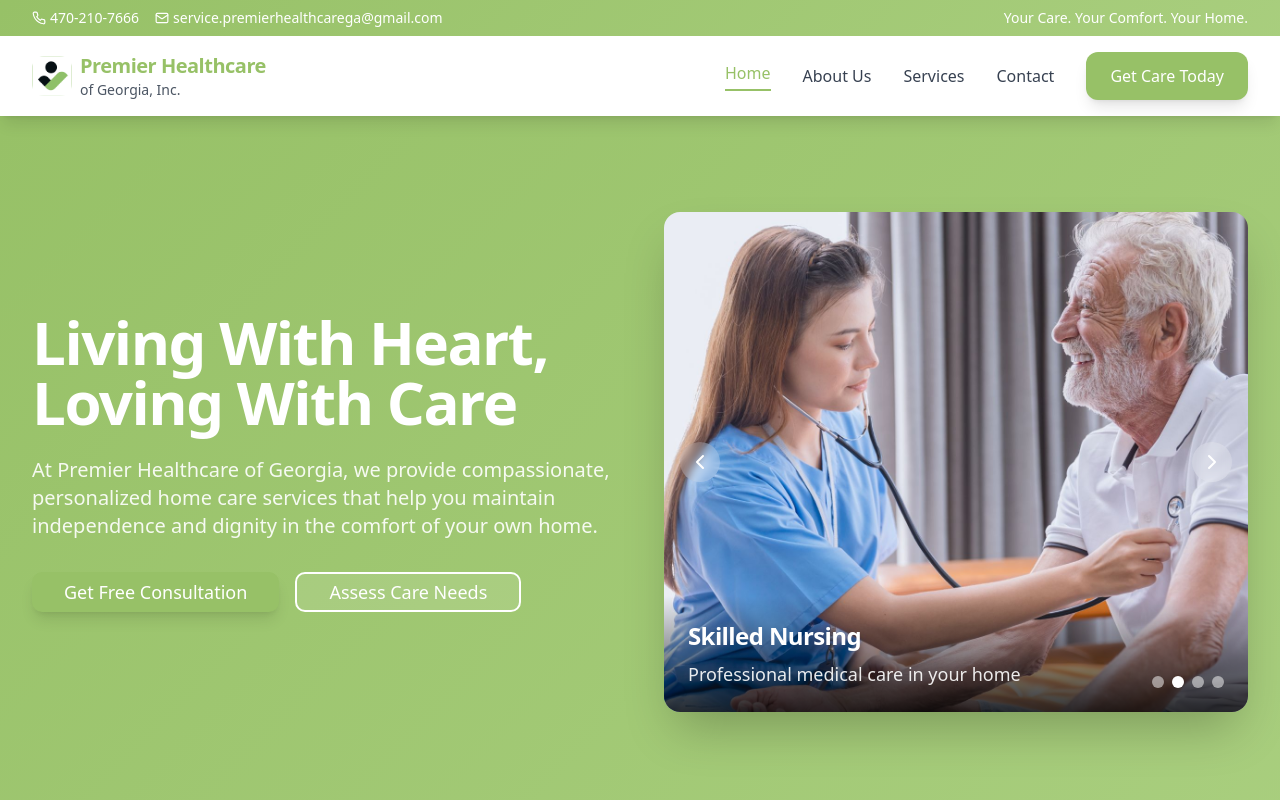
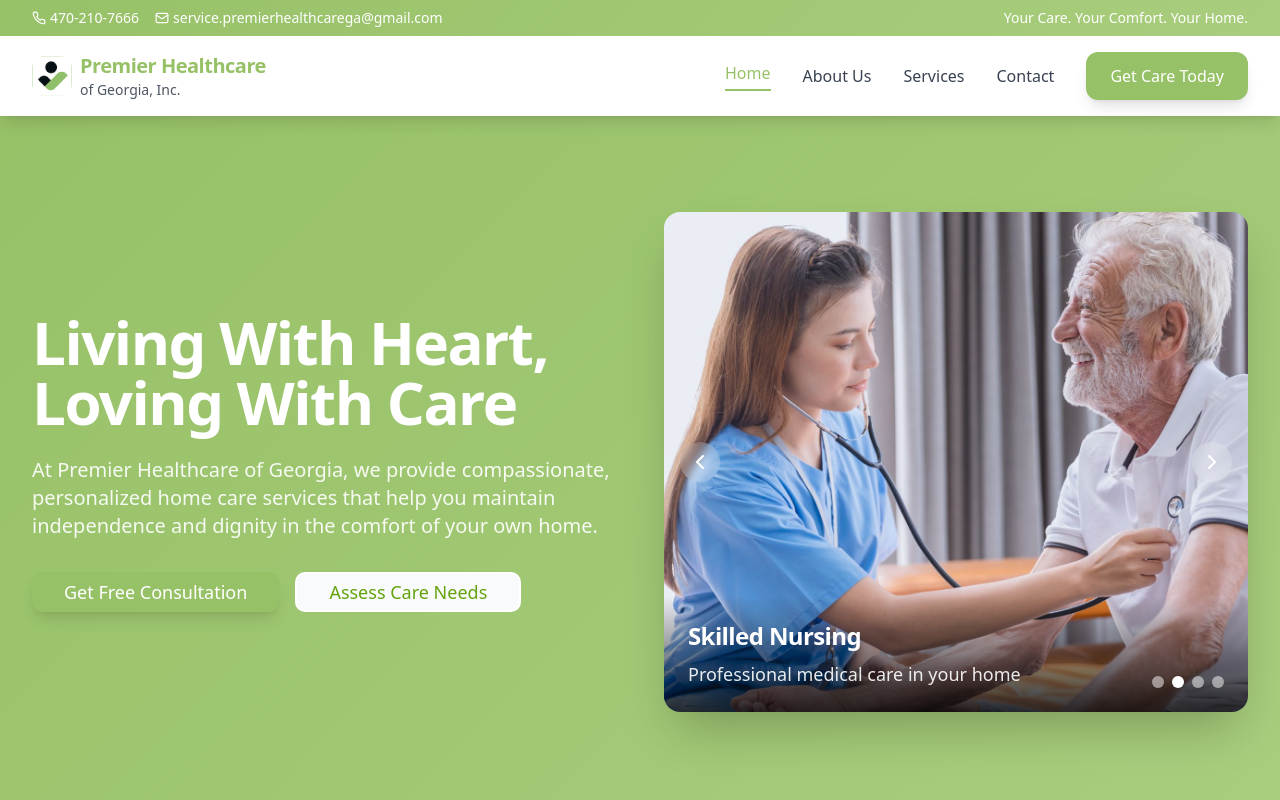
Before and after one commit to ianmakes/noblehomecare2, a React (Vite) app: page / in a window 1280 px wide. Shown: the top 800 px of the page. Built offline with nearby package versions, Linux system fonts and the light colour scheme.

Commit message:
Visual edit in Lovable
Edited UI in Lovable

```diff
--- a/src/pages/Home.tsx
+++ b/src/pages/Home.tsx
@@ -60,7 +60,7 @@ const Home = () => {
                 <Button onClick={() => setIsConsultationModalOpen(true)} className="btn-healthcare-secondary text-base md:text-lg px-6 md:px-8 py-3 md:py-4">
                   Get Free Consultation
                 </Button>
-                <Button onClick={() => setIsCareNeedsModalOpen(true)} className="btn-healthcare-outline bg-white/10 border-white text-white hover:bg-white hover:text-healthcare-primary text-base md:text-lg px-6 md:px-8 py-3 md:py-4">
+                <Button onClick={() => setIsCareNeedsModalOpen(true)} className="btn-healthcare-outline border-white hover:text-healthcare-primary text-base md:text-lg px-6 md:px-8 py-3 md:py-4 bg-slate-50 text-lime-600">
                   Assess Care Needs
                 </Button>
               </div>
```
